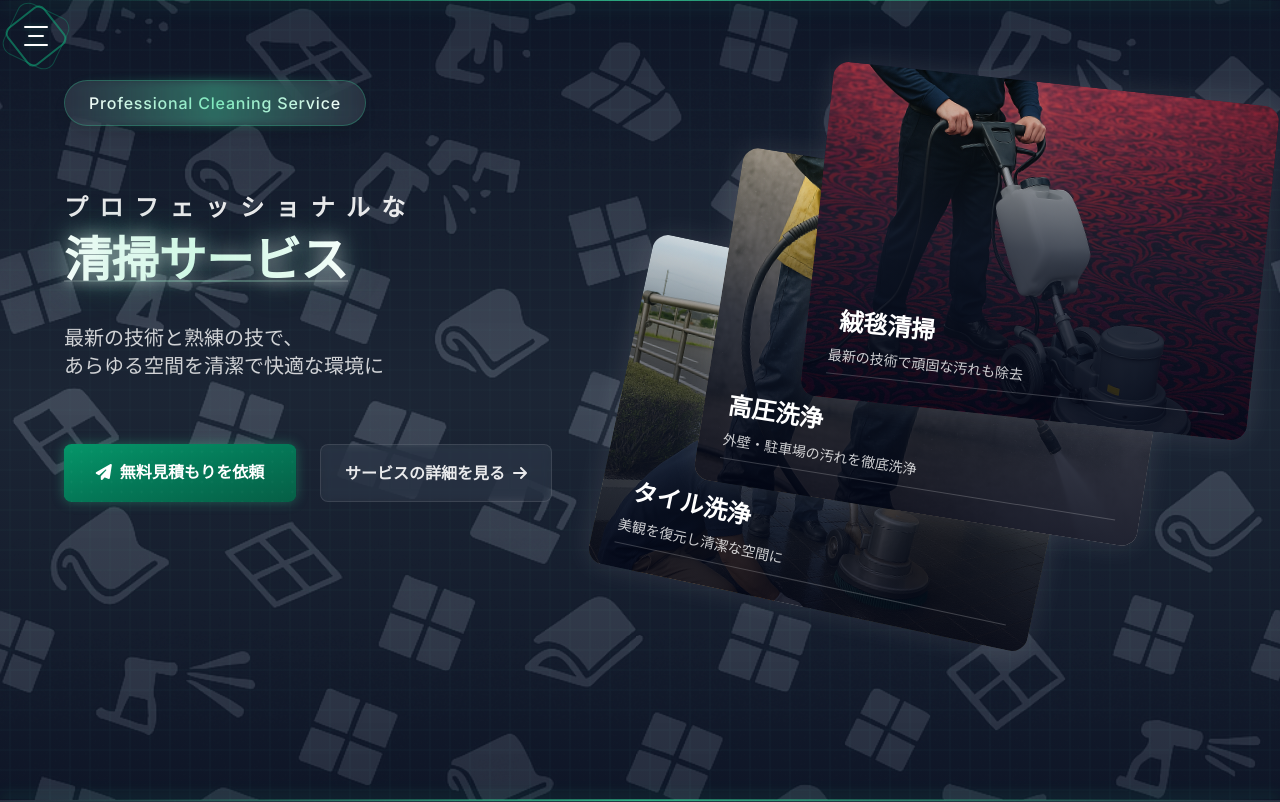
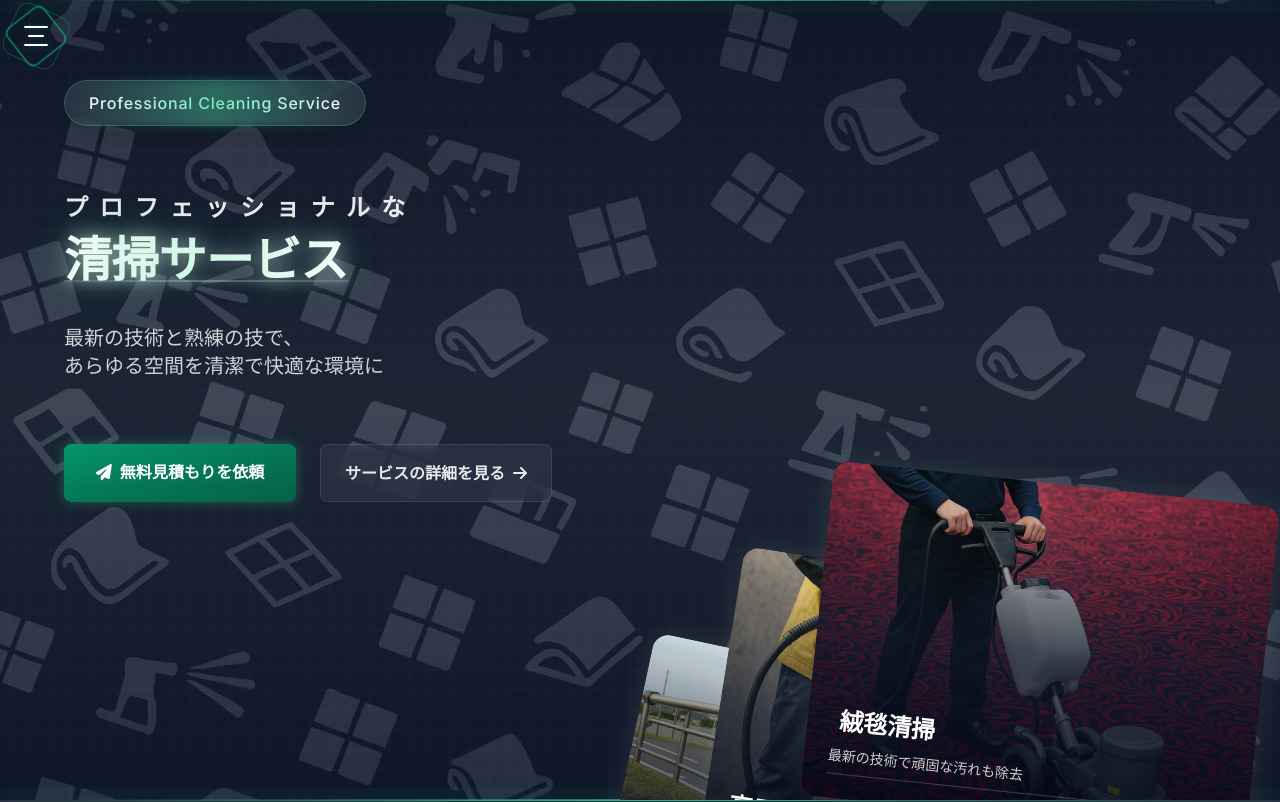
Before and after one commit to fura-1993/clean, a Next.js app: page / in a window 1280 px wide. Shown: the top 802 px of the page. Built offline with nearby package versions, Linux system fonts and the light colour scheme.

Commit message:
Fix layout issue

```diff
--- a/src/components/Hero/Hero.tsx
+++ b/src/components/Hero/Hero.tsx
@@ -48,7 +48,7 @@ const ServiceCard = memo(({ service, index, total }: { service: Service, index:
   <motion.div
     className="group absolute w-full max-w-md rounded-2xl overflow-hidden shadow-[0_0_30px_rgba(255,255,255,0.1)] aspect-[4/3]"
     style={{
-      top: `${index * 96}px`,
+      top: `${index * 96 + 160}px`,
       right: `${index * 100}px`,
       zIndex: total - index,
       transform: `rotate(${3 + index * 3}deg)`
@@ -297,7 +297,7 @@ function Hero() {
           {/* 右側のサービスカード */}
           <div className="relative flex justify-center lg:justify-end overflow-visible px-6 lg:px-0">
             <motion.div
-              className="relative w-full max-w-2xl -mt-32 lg:-mt-48"
+              className="relative w-full max-w-2xl mt-16 md:mt-32 lg:mt-24"
               initial={{ opacity: 0, x: 50 }}
               whileInView={{ opacity: 1, x: 0 }}
               viewport={{ once: true }}
```
